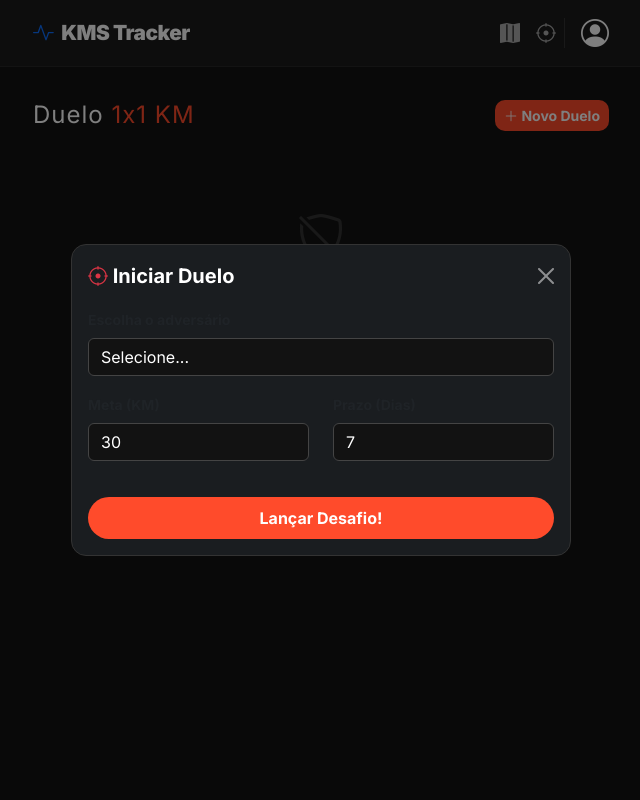
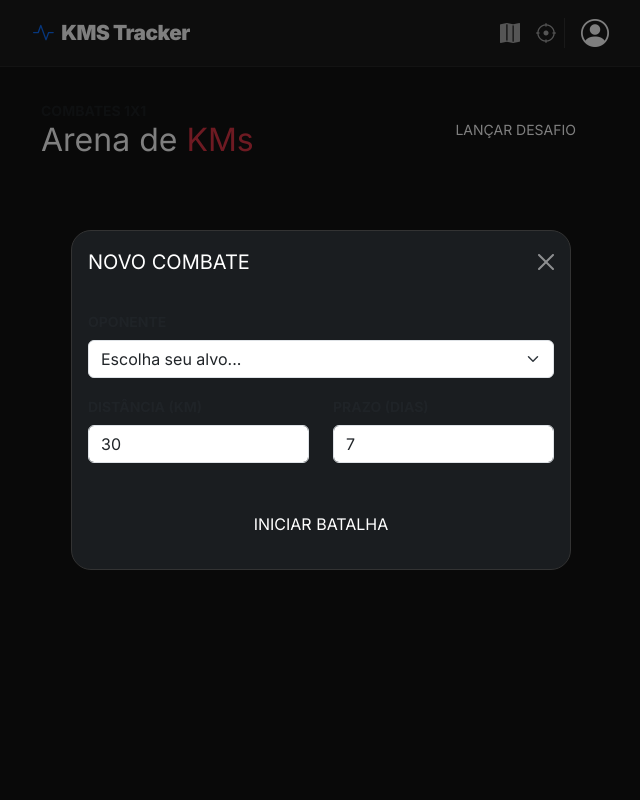
Before and after one commit to JullioDutra/projeto_kms, a Django app: page /arena/ in a window 1280 px wide, after a click on "LANÇAR DESAFIO". Shown: the whole page, without its empty margins (319-959 px from the left). Run offline with Django 5.2, Linux system fonts and the light colour scheme; the visitor is signed in with stand-in values (Sample User, id 1); data that the repository does not hold is empty.

Commit message:
Update arena.html

```diff
--- a/core/templates/core/arena.html
+++ b/core/templates/core/arena.html
@@ -9,159 +9,130 @@
         --deep-blue: #3a7bd5;
         --primary-red: #ff416c;
         --deep-red: #ff4b2b;
+        --gold: #ffd700;
     }
 
-    /* Tanques de Batalha (Versão Slim Corrigida) */
-    .tanque-wrapper-slim {
-        position: relative;
-        width: 70px;
-        height: 200px;
-        margin: 0 auto;
+    /* Tanques de Batalha Slim */
+    .tanque-wrapper-slim { position: relative; width: 75px; height: 220px; margin: 0 auto; }
+    .tanque-externo-slim {
+        width: 100%; height: 100%; border: 4px solid #333; border-radius: 12px 12px 25px 25px;
+        position: relative; background: #0a0a0a; overflow: hidden; z-index: 1;
+    }
+    .liquido-azul { width: 100%; background: linear-gradient(180deg, var(--primary-blue) 0%, var(--deep-blue) 100%); position: absolute; bottom: 0; left: 0; transition: height 1.5s ease-in-out; box-shadow: 0 0 15px rgba(0, 210, 255, 0.4); }
+    .liquido-vermelho { width: 100%; background: linear-gradient(180deg, var(--primary-red) 0%, var(--deep-red) 100%); position: absolute; bottom: 0; left: 0; transition: height 1.5s ease-in-out; box-shadow: 0 0 15px rgba(255, 65, 108, 0.4); }
+
+    .porcentagem-badge-slim { position: absolute; top: 50%; left: 50%; transform: translate(-50%, -50%); font-size: 1.2rem; font-weight: 900; text-shadow: 0 0 8px rgba(0,0,0,1); z-index: 5; color: white !important; }
+
+    /* Match Day Style */
+    .arena-card {
+        background: linear-gradient(145deg, #18181b, #09090b);
+        border-radius: 24px; padding: 25px; margin-bottom: 30px;
+        border: 1px solid rgba(255, 255, 255, 0.05);
+        box-shadow: 0 15px 40px rgba(0,0,0,0.5);
+        position: relative; overflow: hidden;
     }
 
-    .tanque-externo-slim {
-        width: 100%;
-        height: 100%;
-        border: 4px solid #333;
-        border-radius: 12px 12px 25px 25px;
-        position: relative;
-        background: #121212;
-        overflow: hidden;
-        z-index: 1;
+    .vs-text { font-size: 2.5rem; font-weight: 900; font-style: italic; color: var(--gold); text-shadow: 0 0 20px rgba(255, 215, 0, 0.4); margin: 0 10px; }
+
+    .duel-label {
+        background: var(--gold); color: black; font-weight: 900; padding: 4px 15px;
+        border-radius: 50px; font-size: 0.75rem; text-transform: uppercase; letter-spacing: 1.5px;
     }
 
-    .liquido-azul {
-        width: 100%;
-        background: linear-gradient(180deg, var(--primary-blue) 0%, var(--deep-blue) 100%);
-        position: absolute;
-        bottom: 0;
-        left: 0;
-        transition: height 1.5s ease-in-out;
-        box-shadow: 0 0 15px rgba(0, 210, 255, 0.4);
+    .meta-tag { font-size: 1.5rem; font-weight: 900; color: #fff; letter-spacing: -1px; margin-top: 10px; }
+    .call-to-action { font-weight: 800; font-size: 0.9rem; color: #666; text-transform: uppercase; margin-top: 15px; }
+
+    .btn-whatsapp-duel {
+        background-color: #25D366; color: white !important; border: none; padding: 12px;
+        border-radius: 14px; font-weight: 800; text-transform: uppercase; font-size: 0.85rem;
+        width: 100%; transition: 0.3s; margin-top: 20px;
     }
+    .btn-whatsapp-duel:hover { transform: translateY(-3px); box-shadow: 0 5px 15px rgba(37, 211, 102, 0.4); }
 
-    .liquido-vermelho {
-        width: 100%;
-        background: linear-gradient(180deg, var(--primary-red) 0%, var(--deep-red) 100%);
-        position: absolute;
-        bottom: 0;
-        left: 0;
-        transition: height 1.5s ease-in-out;
-        box-shadow: 0 0 15px rgba(255, 65, 108, 0.4);
-    }
-
-    .porcentagem-badge-slim {
-        position: absolute;
-        top: 50%;
-        left: 50%;
-        transform: translate(-50%, -50%);
-        font-size: 1.1rem;
-        font-weight: 900;
-        text-shadow: 0 0 8px rgba(0,0,0,0.8);
-        z-index: 5;
-        color: white !important;
-    }
-
-    .vs-badge {
-        background: linear-gradient(135deg, #ffd700, #ff8c00);
-        color: black;
-        font-weight: 900;
-        padding: 5px 15px;
-        border-radius: 20px;
-        font-size: 1.1rem;
-        display: inline-block;
-        box-shadow: 0 0 15px rgba(255, 215, 0, 0.3);
-    }
-
-    .glass-card {
-        background: #1e1e1e;
-        border: 1px solid rgba(255, 255, 255, 0.05);
-        border-radius: 20px;
-        padding: 1.5rem;
-        box-shadow: 0 10px 30px rgba(0,0,0,0.3);
-        margin-bottom: 20px;
-    }
-
-    .modal-content-dark { background: #1a1d20; border: 1px solid #333; border-radius: 15px; }
-    .form-control-dark { background: #121212; border: 1px solid #444; color: white !important; }
+    .modal-content-dark { background: #1a1d20; border: 1px solid #333; border-radius: 20px; }
 </style>
 {% endblock %}
 
 {% block content %}
 <div class="container py-2" style="max-width: 600px;">
 
-    <div class="d-flex justify-content-between align-items-center mb-4">
-        <h4 class="fw-900 mb-0 text-white" style="letter-spacing: 1px;">Duelo <span style="color: #ff4b2b;">1x1 KM</span></h4>
-        <button class="btn btn-sm fw-bold" style="background-color: #ff4b2b; color: white; border-radius: 10px;" data-bs-toggle="modal" data-bs-target="#novoDesafioModal">
-            <i class="bi bi-plus-lg"></i> Novo Duelo
+    <div class="d-flex justify-content-between align-items-center mb-4 px-2">
+        <div>
+            <p class="mb-0 text-muted small fw-bold text-uppercase">Combates 1x1</p>
+            <h2 class="fw-900 text-white mb-0">Arena de <span class="text-danger">KMs</span></h2>
+        </div>
+        <button class="btn btn-sm fw-900 px-4 py-2" style="background-color: var(--primary-red); color: white; border-radius: 12px;" data-bs-toggle="modal" data-bs-target="#novoDesafioModal">
+            LANÇAR DESAFIO
         </button>
     </div>
 
     {% for d in desafios %}
         {% if d.status == 'pendente' %}
-        <div class="glass-card" style="border-left: 4px solid #ffca28;">
+            <div class="arena-card" style="border-left: 5px solid var(--gold);">
                 <div class="d-flex justify-content-between align-items-center">
                     <div>
-                    <h5 class="fw-bold mb-1 text-warning" style="font-size: 1rem;"><i class="bi bi-hourglass-split"></i> Desafio em Espera</h5>
-                    <p class="mb-0 text-white"><strong>{{ d.desafiante }}</strong> vs <strong>{{ d.desafiado }}</strong></p>
-                    <small class="text-muted">Meta: {{ d.alvo_km }}km | Prazo: {{ d.prazo_dias }} dias.</small>
+                        <span class="duel-label" style="background: #555; color: #fff;">DESAFIO LANÇADO</span>
+                        <h4 class="text-white fw-bold mt-2 mb-1">{{ d.desafiante }} <small class="text-muted">vs</small> {{ d.desafiado }}</h4>
+                        <p class="text-muted small fw-bold mb-0">AGUARDANDO RESPOSTA DO OPONENTE...</p>
                     </div>
                 </div>
-
                 {% if request.user.first_name == d.desafiado %}
-            <div class="mt-3 d-flex gap-2">
-                <a href="{% url 'responder_desafio' d.id 'aceitar' %}" class="btn btn-success btn-sm flex-grow-1 fw-bold rounded-pill">Aceitar</a>
-                <a href="{% url 'responder_desafio' d.id 'recusar' %}" class="btn btn-outline-danger btn-sm flex-grow-1 fw-bold rounded-pill">Recusar</a>
+                <div class="mt-4 d-flex gap-2">
+                    <a href="{% url 'responder_desafio' d.id 'aceitar' %}" class="btn btn-success flex-grow-1 fw-900 rounded-pill">ACEITAR DUELO</a>
+                    <a href="{% url 'responder_desafio' d.id 'recusar' %}" class="btn btn-outline-danger flex-grow-1 fw-900 rounded-pill">RECUSAR</a>
                 </div>
                 {% endif %}
             </div>
 
         {% elif d.status == 'ativo' %}
-        <div class="glass-card" id="cartaoDesafio_{{ d.id }}" style="position: relative; overflow: hidden; border-color: rgba(255, 75, 43, 0.2);">
-            <div style="position: absolute; top: -50px; left: -50px; width: 100px; height: 100px; background: #00d2ff; filter: blur(60px); opacity: 0.15;"></div>
-            <div style="position: absolute; bottom: -50px; right: -50px; width: 100px; height: 100px; background: #ff416c; filter: blur(60px); opacity: 0.15;"></div>
+            <div class="arena-card" id="cartaoDesafio_{{ d.id }}">
+                <div style="position: absolute; top: -50px; left: -50px; width: 150px; height: 150px; background: var(--primary-blue); filter: blur(80px); opacity: 0.1;"></div>
+                <div style="position: absolute; bottom: -50px; right: -50px; width: 150px; height: 150px; background: var(--primary-red); filter: blur(80px); opacity: 0.1;"></div>
 
-            <div class="text-center mb-4" style="position: relative; z-index: 2;">
-                <h5 class="fw-900 text-uppercase mb-0" style="letter-spacing: 1px; color: #fff;">Objetivo: {{ d.alvo_km|floatformat:0 }}KM</h5>
-                <small class="text-muted fw-bold">Prazo: {{ d.prazo_dias }} dias</small>
+                <div class="text-center position-relative" style="z-index: 2;">
+                    <span class="duel-label">Duelo de Titãs</span>
+                    <div class="meta-tag">{{ d.alvo_km|floatformat:0 }}KM EM {{ d.prazo_dias }} DIAS</div>
                 </div>
 
-            <div class="d-flex justify-content-around align-items-end mb-4" style="position: relative; z-index: 2;">
-                <div class="text-center">
-                    <h6 class="fw-bold mb-3" style="color: #00d2ff;">{{ d.desafiante }}</h6>
+                <div class="d-flex justify-content-center align-items-end mt-4 mb-2 position-relative" style="z-index: 2;">
+                    <div class="text-center" style="width: 120px;">
+                        <h6 class="fw-900 mb-3" style="color: var(--primary-blue);">{{ d.desafiante|upper }}</h6>
                         <div class="tanque-wrapper-slim">
                             <div class="porcentagem-badge-slim">{{ d.porc_desafiante|floatformat:0 }}%</div>
                             <div class="tanque-externo-slim">
                                 <div class="liquido-azul" style="height: {{ d.porc_desafiante }}%;"></div>
                             </div>
                         </div>
-                    <h5 class="fw-900 mt-3 mb-0 text-white">{{ d.km_desafiante|floatformat:1 }} <small class="text-muted" style="font-size: 0.7rem;">km</small></h5>
+                        <h4 class="fw-900 mt-3 mb-0 text-white">{{ d.km_desafiante|floatformat:1 }} <small class="text-muted" style="font-size: 0.7rem;">KM</small></h4>
                     </div>
 
-                <div class="vs-badge align-self-center mb-5">VS</div>
+                    <div class="vs-text">VS</div>
 
-                <div class="text-center">
-                    <h6 class="fw-bold mb-3" style="color: #ff4b2b;">{{ d.desafiado }}</h6>
+                    <div class="text-center" style="width: 120px;">
+                        <h6 class="fw-900 mb-3" style="color: var(--primary-red);">{{ d.desafiado|upper }}</h6>
                         <div class="tanque-wrapper-slim">
                             <div class="porcentagem-badge-slim">{{ d.porc_desafiado|floatformat:0 }}%</div>
                             <div class="tanque-externo-slim">
                                 <div class="liquido-vermelho" style="height: {{ d.porc_desafiado }}%;"></div>
                             </div>
                         </div>
-                    <h5 class="fw-900 mt-3 mb-0 text-white">{{ d.km_desafiado|floatformat:1 }} <small class="text-muted" style="font-size: 0.7rem;">km</small></h5>
+                        <h4 class="fw-900 mt-3 mb-0 text-white">{{ d.km_desafiado|floatformat:1 }} <small class="text-muted" style="font-size: 0.7rem;">KM</small></h4>
                     </div>
                 </div>
 
-            <button onclick="partilharDesafio({{ d.id }})" class="btn btn-sm w-100 fw-bold py-2 rounded-pill btn-partilhar" style="background-color: #25D366; color: white; position: relative; z-index: 2;">
-                <i class="bi bi-whatsapp me-1"></i> Partilhar Status
+                <div class="text-center mt-3 position-relative" style="z-index: 2;">
+                    <div class="call-to-action">Quem vai dominar a pista?</div>
+                </div>
+
+                <button onclick="partilharDesafio({{ d.id }})" class="btn-whatsapp-duel btn-partilhar position-relative" style="z-index: 10;">
+                    <i class="bi bi-whatsapp me-2"></i> Convocar a Torcida
                 </button>
             </div>
         {% endif %}
-
     {% empty %}
-        <div class="text-center py-5">
-            <i class="bi bi-shield-slash" style="font-size: 3rem; color: #333;"></i>
-            <p class="mt-3 text-muted fw-bold">Arena pronta para o próximo duelo!</p>
+        <div class="text-center py-5" style="opacity: 0.2;">
+            <i class="bi bi-shield-slash" style="font-size: 4rem;"></i>
+            <h5 class="fw-900 mt-3">ARENA SILENCIOSA</h5>
         </div>
     {% endfor %}
 </div>
@@ -169,38 +140,57 @@
 <div class="modal fade" id="novoDesafioModal" tabindex="-1" aria-hidden="true">
     <div class="modal-dialog modal-dialog-centered">
         <div class="modal-content modal-content-dark">
-            <div class="modal-header border-0 pb-0">
-                <h5 class="modal-title text-white fw-bold"><i class="bi bi-crosshair text-danger"></i> Iniciar Duelo</h5>
+            <div class="modal-header border-0">
+                <h5 class="modal-title text-white fw-900">NOVO COMBATE</h5>
                 <button type="button" class="btn-close btn-close-white" data-bs-dismiss="modal"></button>
             </div>
             <form action="{% url 'criar_desafio' %}" method="POST">
                 {% csrf_token %}
                 <div class="modal-body">
                     <div class="mb-3">
-                        <label class="form-label text-muted small fw-bold">Escolha o adversário</label>
+                        <label class="form-label text-muted small fw-bold">OPONENTE</label>
                         <select name="desafiado" class="form-select form-control-dark" required>
-                            <option value="">Selecione...</option>
+                            <option value="">Escolha seu alvo...</option>
                             {% for u in usuarios_disponiveis %}
                                 <option value="{{ u }}">{{ u }}</option>
                             {% endfor %}
                         </select>
                     </div>
                     <div class="row">
-                        <div class="col-6 mb-3">
-                            <label class="form-label text-muted small fw-bold">Meta (KM)</label>
-                            <input type="number" name="alvo_km" class="form-control form-control-dark" value="30" required>
-                        </div>
-                        <div class="col-6 mb-3">
-                            <label class="form-label text-muted small fw-bold">Prazo (Dias)</label>
-                            <input type="number" name="prazo_dias" class="form-control form-control-dark" value="7" required>
+                        <div class="col-6"><label class="form-label text-muted small fw-bold">DISTÂNCIA (KM)</label><input type="number" name="alvo_km" class="form-control form-control-dark" value="30" required></div>
+                        <div class="col-6"><label class="form-label text-muted small fw-bold">PRAZO (DIAS)</label><input type="number" name="prazo_dias" class="form-control form-control-dark" value="7" required></div>
                     </div>
                 </div>
-                </div>
-                <div class="modal-footer border-0 pt-0">
-                    <button type="submit" class="btn fw-bold w-100 py-2 rounded-pill" style="background: #ff4b2b; color: white;">Lançar Desafio!</button>
+                <div class="p-3">
+                    <button type="submit" class="btn fw-900 w-100 py-3 rounded-pill" style="background: var(--primary-red); color: white;">INICIAR BATALHA</button>
                 </div>
             </form>
         </div>
     </div>
 </div>
 {% endblock %}
+
+{% block extra_js %}
+<script src="https://cdnjs.cloudflare.com/ajax/libs/html2canvas/1.4.1/html2canvas.min.js"></script>
+<script>
+    function partilharDesafio(id) {
+        const cartao = document.getElementById('cartaoDesafio_' + id);
+        const botao = cartao.querySelector('.btn-partilhar');
+
+        // Esconde o botão e elementos extras para a foto
+        botao.style.visibility = 'hidden';
+
+        html2canvas(cartao, {
+            scale: 3,
+            backgroundColor: '#09090b',
+            useCORS: true
+        }).then(canvas => {
+            botao.style.visibility = 'visible';
+            const link = document.createElement('a');
+            link.download = 'Duelo_MatchDay_KMS.png';
+            link.href = canvas.toDataURL('image/png');
+            link.click();
+        });
+    }
+</script>
+{% endblock %}
```
Lines whose indentation alone changed are shown as unchanged.
